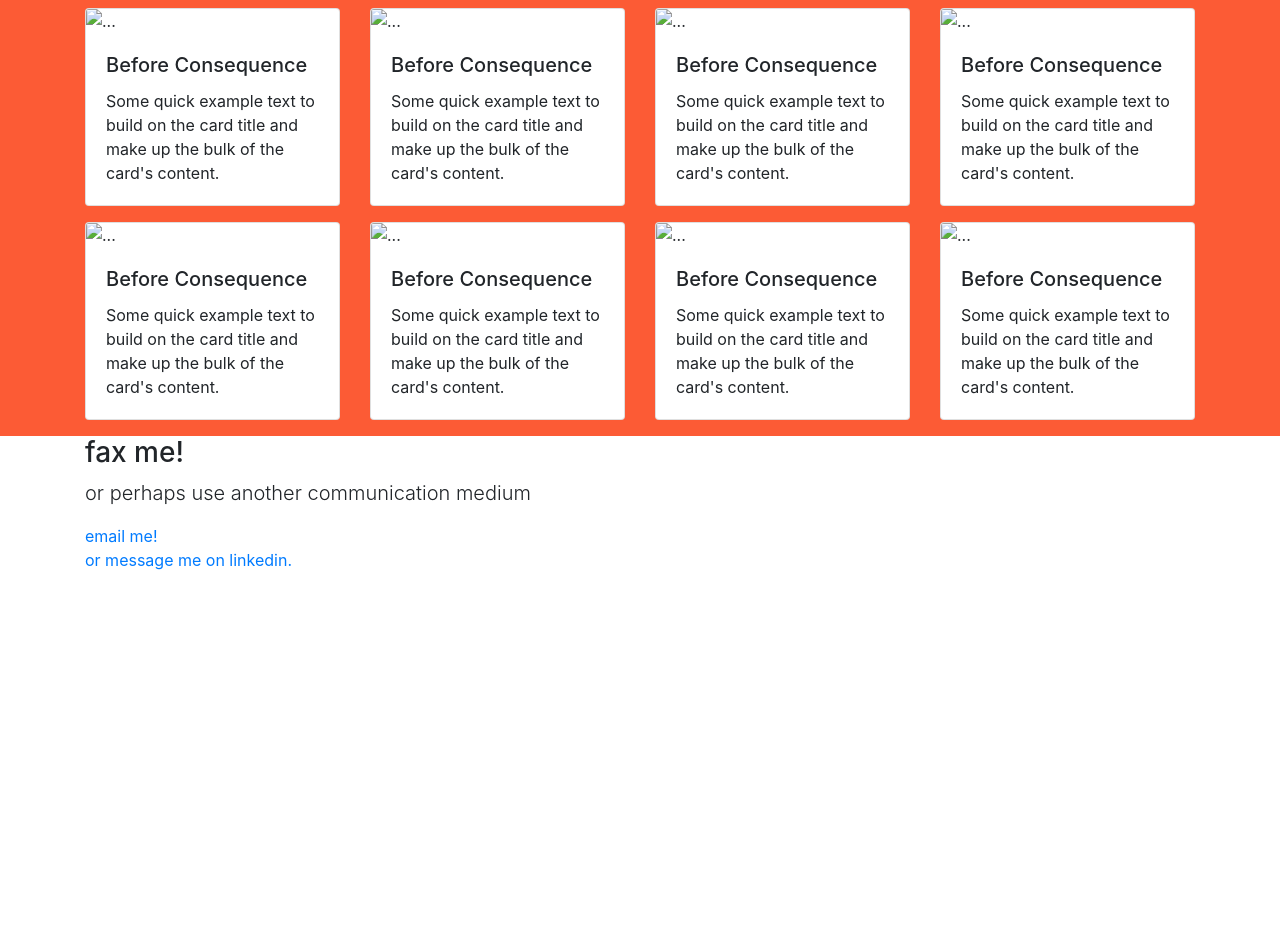
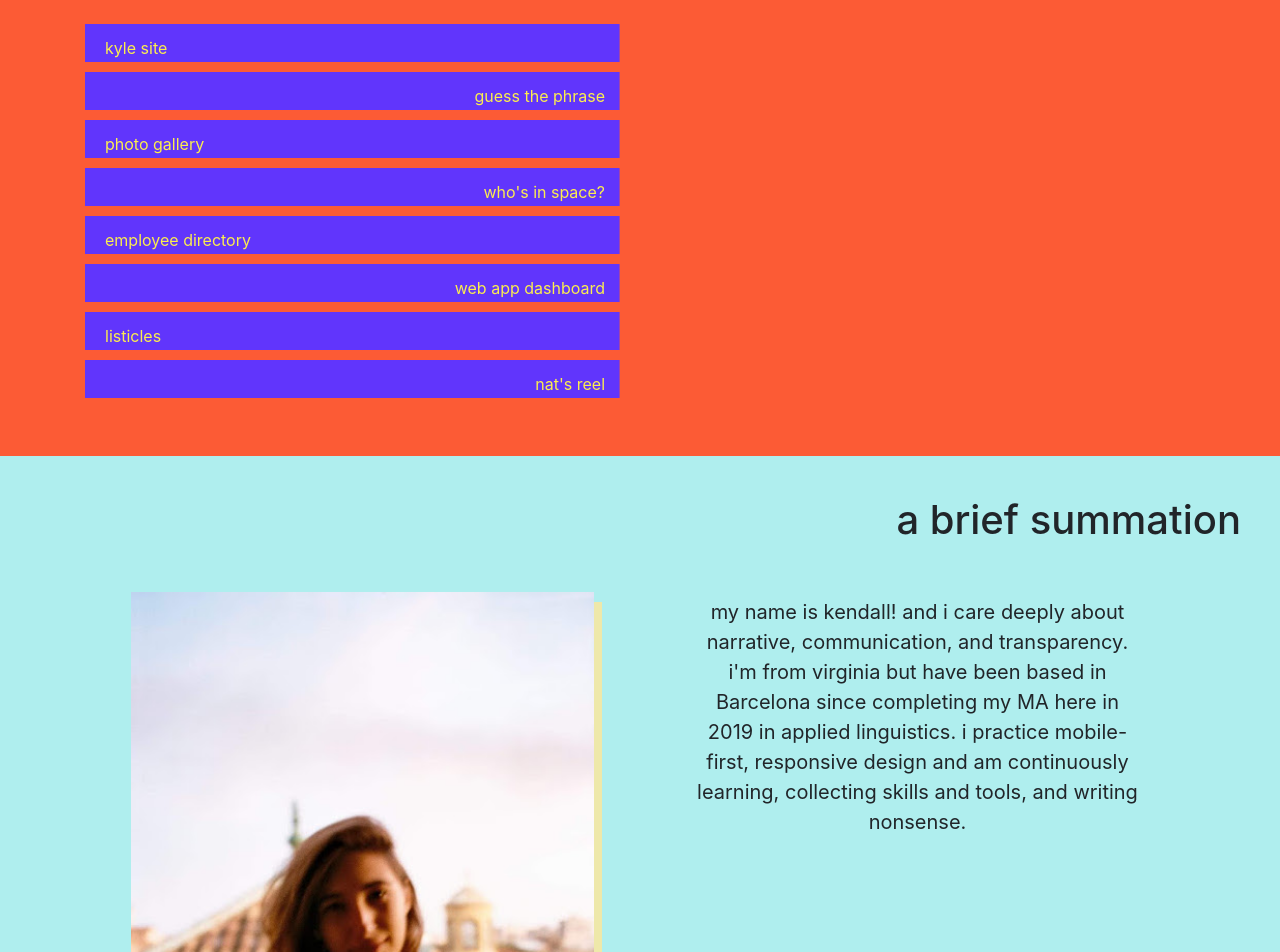
Before and after one commit to okaykendall/Project-9-Techdegree, a plain HTML site: page index.html in a window 1280 px wide. Shown: the part 600-1552 px from the top of the page. Before the commit the page ends 1172 px from the top, so only its background shows below. Drawn offline with nearby package versions, Linux system fonts and the light colour scheme.

Commit message:
More added

```diff
--- a/index.html
+++ b/index.html
@@ -9,7 +9,7 @@
 </head>
 <body>
     <!-- Nav bar -->
-    <nav class="navbar navbar-expand-lg navbar-light">
+    <nav class="navbar navbar-expand-lg navbar-light sticky-top">
     <div class="container-fluid">
         <a class="navbar-brand order-1 d-none d-lg-block" href="mailto:kendall.bendheim@gmail.com" target="_blank">&#9998;</a>
         <a class="navbar-brand" href="#">&#9738;</a>
@@ -19,7 +19,7 @@
         <div class="collapse navbar-collapse" id="navbarNavAltMarkup">
           <div class="navbar-nav">
             <a class="nav-link about-link" href="#" title="moi!" text-decoration-none>about<span class="sr-only">(current)</span></a>
-            <a class="nav-link port-link" href="#" title="check it out!" text-decoration-none>portfolio</a>
+            <a class="nav-link port-link" href="#portfolio" title="check it out!" text-decoration-none>portfolio</a>
             <a class="nav-link contact-link" href="#" text-decoration-none>contact</a>
           </div>
         </div>
@@ -43,110 +43,77 @@
         <!-- Icons made by <a href="https://smashicons.com/" title="Smashicons">Smashicons</a> from <a href="https://www.flaticon.com/" title="Flaticon"> www.flaticon.com</a>-->
     <!-- header section end -->
 
-    <!-- about section start -->
-
-
-
-    <!-- about section end -->
 
     <!-- portfolio cards -->
 <div class="content-shell">
     <h1 id="portfolio" class="display-4 text-center mb-5 pt-5 text-muted clearfix">projects</h1>
     <div class="portfol-container container clearfix">
+
         <div class="row">
-            <div class="col-lg-3">
-                <div class="card mb-3">
-                    <img src="..." class="card-img-top" alt="...">
-                    <div class="card-body">
-                     <h5 class="card-title">Before Consequence</h5>
-                    <p class="card-text">Some quick example text to build on the card title and make up the bulk of the card's content.</p>
-                    </div>
+            <div class="col-6">
+              <div class="list-group" id="list-tab" role="tablist">
+                <a class="list-group-item list-group-item-action" id="list-kyle-list" data-toggle="list" href="#list-kyle" role="tab" aria-controls="kyle">kyle site</a>
+                <a class="list-group-item list-group-item-action" id="list-guess-list" data-toggle="list" href="#list-guess" role="tab" aria-controls="guess">guess the phrase</a>
+                <a class="list-group-item list-group-item-action" id="list-fotos-list" data-toggle="list" href="#list-fotos" role="tab" aria-controls="fotos">photo gallery</a>
+                <a class="list-group-item list-group-item-action" id="list-space-list" data-toggle="list" href="#list-space" role="tab" aria-controls="space">who's in space?</a>
+                <a class="list-group-item list-group-item-action" id="list-directory-list" data-toggle="list" href="#list-directory" role="tab" aria-controls="directory">employee directory</a>
+                <a class="list-group-item list-group-item-action" id="list-dash-list" data-toggle="list" href="#list-dash" role="tab" aria-controls="dash">web app dashboard</a>
+                <a class="list-group-item list-group-item-action" id="list-listicles-list" data-toggle="list" href="#list-listicles" role="tab" aria-controls="listicles">listicles</a>
+                <a class="list-group-item list-group-item-action" id="list-nat-list" data-toggle="list" href="#list-nat" role="tab" aria-controls="nat">nat's reel</a>
+              </div>
+            </div>
+            <div class="col-6">
+              <div class="tab-content" id="nav-tabContent">
+                <div class="tab-pane fade" id="list-kyle" role="tabpanel" aria-labelledby="list-home-list">
+                    <p class="lean text-center">this simple page was designed for a close friend in order to showcase his current series
+                        of embroidery works that are on display in Tokyo.<br>
+                        <a href="#" target="_blank">check them out here</a>
+                    </p>
                 </div>
+                <div class="tab-pane fade" id="list-guess" role="tabpanel" aria-labelledby="list-profile-list">...</div>
+                <div class="tab-pane fade" id="list-fotos" role="tabpanel" aria-labelledby="list-messages-list">...</div>
+                <div class="tab-pane fade" id="list-space" role="tabpanel" aria-labelledby="list-settings-list">...</div>
+                <div class="tab-pane fade" id="list-directory" role="tabpanel" aria-labelledby="list-home-list">...</div>
+                <div class="tab-pane fade" id="list-dash" role="tabpanel" aria-labelledby="list-profile-list">...</div>
+                <div class="tab-pane fade" id="list-listicles" role="tabpanel" aria-labelledby="list-messages-list">...</div>
+                <div class="tab-pane fade" id="list-nat" role="tabpanel" aria-labelledby="list-settings-list">...</div>
+              </div>
             </div>
+          </div>
 
-            <div class="col-lg-3">
-                <div class="card mb-3">
-                    <img src="..." class="card-img-top" alt="...">
-                    <div class="card-body">
-                    <h5 class="card-title">Before Consequence</h5>
-                    <p class="card-text">Some quick example text to build on the card title and make up the bulk of the card's content.</p>
-                    </div>
-                </div>
-            </div>
-
-            <div class="col-lg-3 mb-3">
-                <div class="card">
-                    <img src="..." class="card-img-top" alt="...">
-                    <div class="card-body">
-                    <h5 class="card-title">Before Consequence</h5>
-                    <p class="card-text">Some quick example text to build on the card title and make up the bulk of the card's content.</p>
-                    </div>
-                </div>
-            </div>
-
-            <div class="col-lg-3">
-                <div class="card mb-3">
-                    <img src="..." class="card-img-top" alt="...">
-                    <div class="card-body">
-                    <h5 class="card-title">Before Consequence</h5>
-                    <p class="card-text">Some quick example text to build on the card title and make up the bulk of the card's content.</p>
-                    </div>
-                </div>
-            </div>
-
-            <div class="col-lg-3">
-                <div class="card mb-3">
-                    <img src="..." class="card-img-top" alt="...">
-                    <div class="card-body">
-                    <h5 class="card-title">Before Consequence</h5>
-                    <p class="card-text">Some quick example text to build on the card title and make up the bulk of the card's content.</p>
-                    </div>
-                </div>
-            </div>
-
-            <div class="col-lg-3">
-                <div class="card mb-3">
-                    <img src="..." class="card-img-top" alt="...">
-                    <div class="card-body">
-                    <h5 class="card-title">Before Consequence</h5>
-                    <p class="card-text">Some quick example text to build on the card title and make up the bulk of the card's content.</p>
-                    </div>
-                </div>
-            </div>
-
-            <div class="col-lg-3">
-                <div class="card mb-3">
-                    <img src="..." class="card-img-top" alt="...">
-                    <div class="card-body">
-                    <h5 class="card-title">Before Consequence</h5>
-                    <p class="card-text">Some quick example text to build on the card title and make up the bulk of the card's content.</p>
-                    </div>
-                </div>
-            </div>
-
-            <div class="col-lg-3">
-                <div class="card mb-3">
-                    <img src="..." class="card-img-top" alt="...">
-                    <div class="card-body">
-                    <h5 class="card-title">Before Consequence</h5>
-                    <p class="card-text">Some quick example text to build on the card title and make up the bulk of the card's content.</p>
-                    </div>
-                </div>
-            </div>
-        </div>
     </div>
 </div>
     <!-- portfolio cards end -->
 
+        <!-- about section start -->
+<div class="container-fluid about-shell">
+            <h1 class="text-right mx-4">a brief summation</h1>
+        <div class="container pb-5 d-md-flex flex-md-row justify-content-md-around">
+                <img class="img-fluid col-md-5 myself" src="images/myself.jpeg" alt="myself">
+                <p class="lean col-md-5 bio">my name is kendall! and i care deeply about narrative, communication, and transparency. i'm from virginia but have been based in Barcelona since completing my MA here in
+                    2019 in applied linguistics.
+                    i practice mobile-first, responsive design and am continuously learning, collecting skills and tools, and writing nonsense.
+                </p>
+        </div>
+</div>
+
+        <!-- about section end -->
+
     <!-- contact/info section -->
-    <div class="container content-section">
-        <h3>fax me!</h3>
-        <p class="lead">or perhaps use another communication medium</p>
+<div class="container-fluid content-section text-center">
+        <h3 class="pt-5">get in touch!</h3>
+        <!-- <p class="lead"></p> -->
         <a href="mailto:kendall.bendheim@gmail.com">email me!</a><br>
         <a href="https://www.linkedin.com/in/kendall-bendheim-17bb55187/">or message me on linkedin.</a>
-    </div>
 
     <!-- contact/info section end -->
+
+    <!-- footer -->
+    <div class="col-md text-md-right">
+        <small>&copy; kendall b. 2020</small>
+      </div>
+</div>
+<!-- ^ bottom container ends here -->
 
 
 <script src="https://code.jquery.com/jquery-3.5.1.slim.min.js" integrity="sha384-DfXdz2htPH0lsSSs5nCTpuj/zy4C+OGpamoFVy38MVBnE+IbbVYUew+OrCXaRkfj" crossorigin="anonymous"></script>
--- a/styles.css
+++ b/styles.css
@@ -1,8 +1,11 @@
 
 /* Main styles */
 
+/* navbar settines */
+
 .navbar {
     background-color: palegoldenrod;
+    z-index: 2000;
 }
 
 .navlink:hover {
@@ -13,9 +16,11 @@
     color: lightgrey;
 }
 
+/* -----header stuff----- */
+
 .header {
     background-color: #68FCC9;
-    padding-bottom: 1em;
+    padding-bottom: 2em;
 }
 
 .header-text {
@@ -33,8 +38,11 @@ h1 a {
     font-size: 50px;
 }
 
+/* ----- header/list item highlight animation ----- */
+
 .header-text a,
-.highlighter{
+.highlighter
+ {
     background-image: linear-gradient(to right, white 50%, white 60%);
     background-position: -0% 0;
     background-size: 100% 88%;
@@ -43,7 +51,8 @@ h1 a {
 }
 
 .header-text a:hover,
-.highlighter:hover {
+.highlighter:hover
+    {
     background-size: 70% 95%;
     background-position: -90% 0;
 }
@@ -52,10 +61,86 @@ p .highlighter {
     text-align: right;
 }
 
+/* -----portfolio section */
+
 .content-shell {
     background: #FC5B35;
+    padding-bottom: 3em;
 }
 
+.list-group-item:first-child {
+    border-top-left-radius: 0;
+    border-top-right-radius: 0;
+}
+
+.list-group-item {
+        background-color: transparent;
+        border: none;
+        background-position: -0% 0;
+        background-size: 99% 80%;
+        background-repeat: no-repeat;
+        transition: background .5s;
+        color: #fcee4e;
+}
+
+.list-group-item:nth-child(even) {
+    text-align: right;
+    background-image: linear-gradient(to right, #6135fc 80%, #6135fc 20%);
+    /* background-position: 80% 0%; */
+}
+
+.list-group-item:nth-child(odd) {
+    background-image: linear-gradient(to left, #6135fc 50%, #6135fc 60%);
+}
+
+.list-group-item:focus {
+    background-size: 70% 80%;
+    background-position: -90% 0;
+}
+
+.list-group-item.active {
+    background-color: transparent;
+}
+
+.list-group-item-action:hover {
+    background-color: transparent;
+    font-style: italic;
+    color: yellow;
+}
+
+.list-group a:nth-child(even):focus {
+    font-weight: 600;
+    background-color: palegoldenrod;
+    color: #FC5B35;
+}
+
+/* about sectionnnn ------- */
+
+.about-shell {
+    background: paleturquoise;
+}
+
+.about-shell h1 {
+    padding-top: 1em;
+    padding-bottom: 1em;
+}
+
+.myself {
+    padding: 0;
+    box-shadow: 8px 10px palegoldenrod;
+}
+
+.bio {
+    font-size: 25px;
+    padding-top: 15px;
+    text-align: center;
+}
+
+/* content section ------- */
+
+.content-section {
+    background: #6135fc;
+}
 
 
 @media (min-width: 768px) {
@@ -75,10 +160,16 @@ p .highlighter {
     right: 50px;
     top: 80px;
     z-index: 1150;
+    margin-left: 5px;
 }
 
 h1 a {
     font-size: 45px;
+}
+
+.bio {
+    padding: 5px;
+    font-size: 20px;
 }
 
 /* .spiralJetty {
@@ -93,14 +184,14 @@ h1 a {
 
 .header-text {
     position: absolute;
-    right: 170px;
-    top: 100px;
+    right: 150px;
+    top: 130px;
     z-index: 1150;
     }
 
 .spiralJetty {
     position: relative;
-    box-shadow: 5px 10px #6A35FC;
+    box-shadow: 8px 10px #6A35FC;
     }
 
 }
```
Also changed, not shown: images/myself.jpeg (added).
